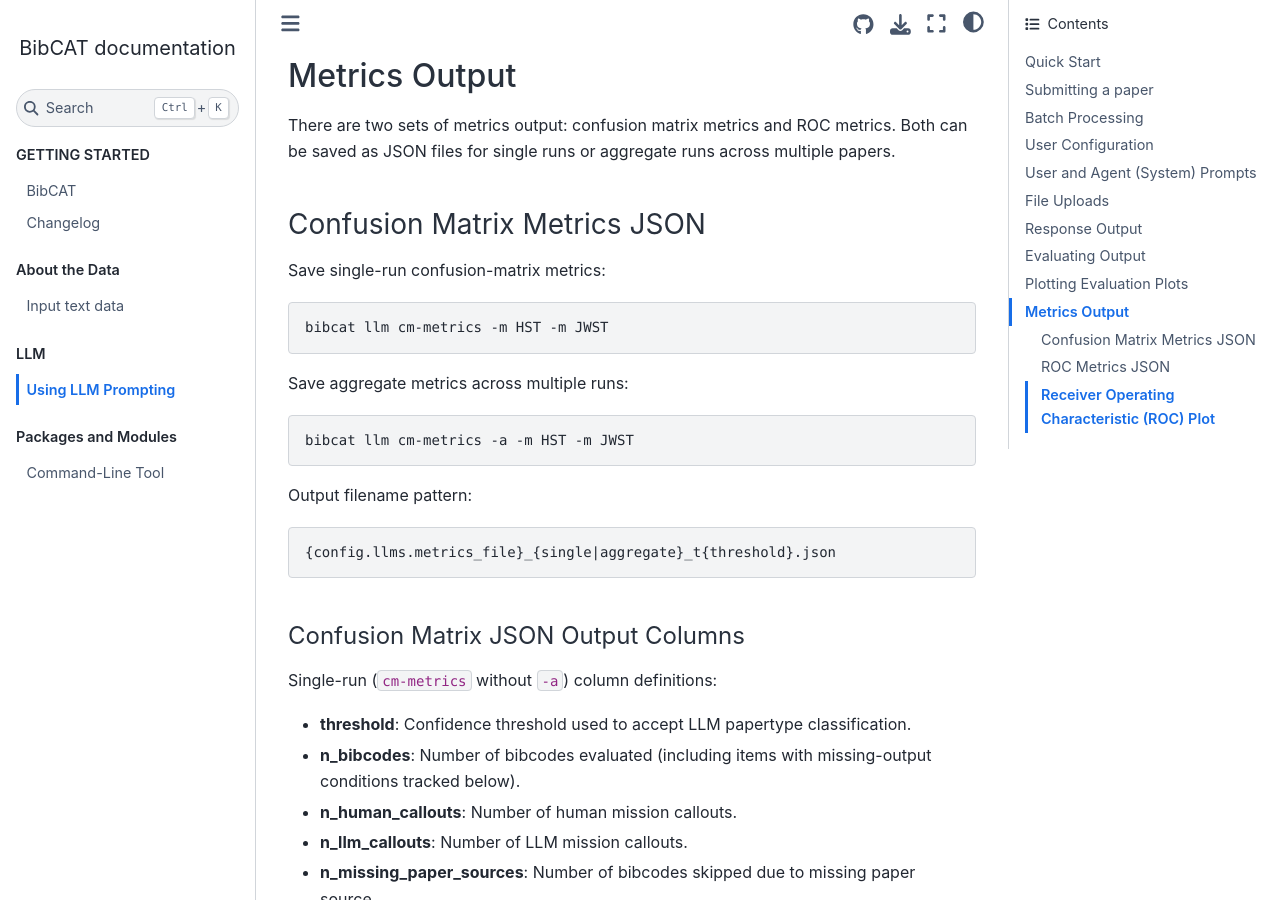
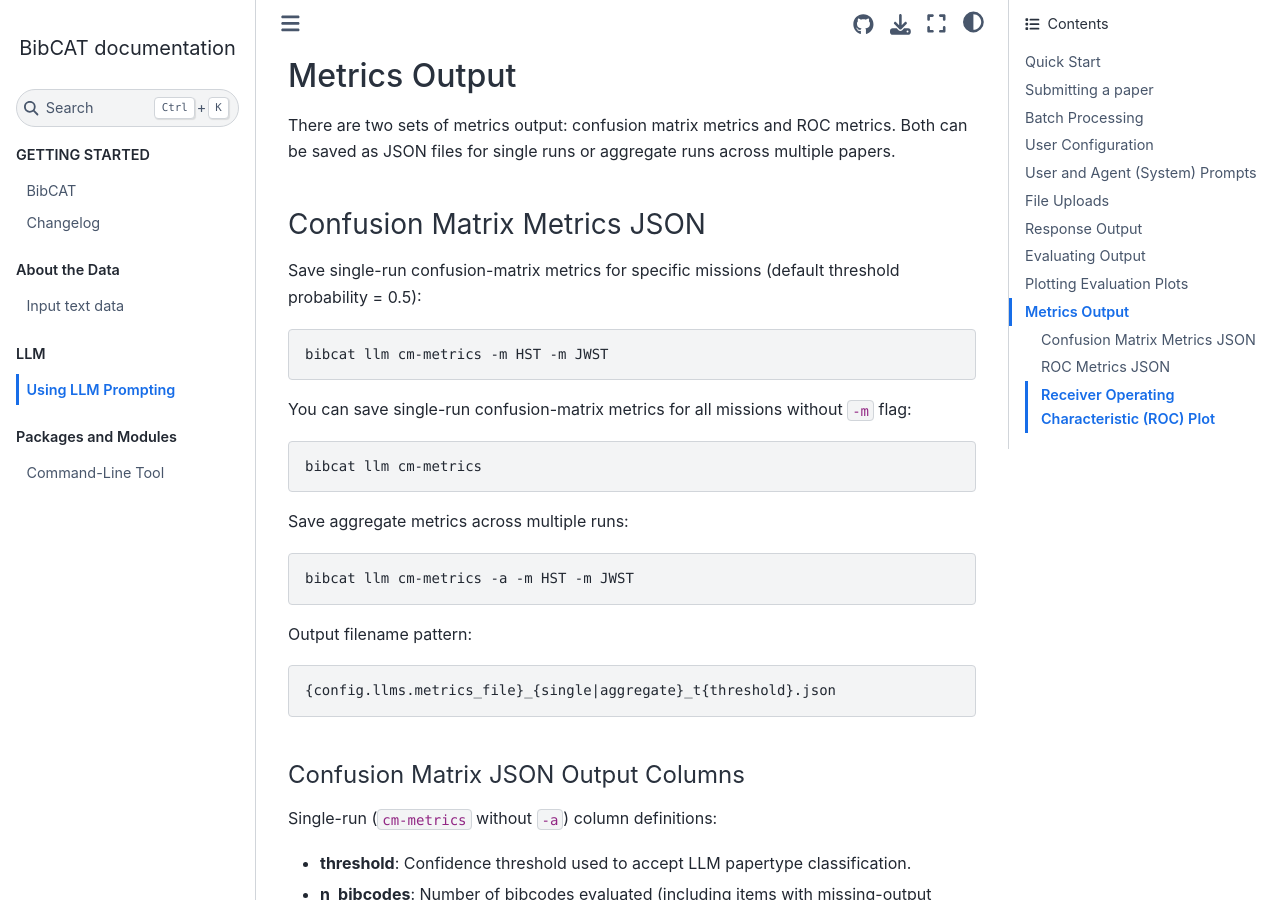
Before and after one commit to spacetelescope/bibcat, a Sphinx documentation site: the page built from docs/llm.md, in a window 1280 px wide and 900 px high, scrolled down 21114 px. Built offline with Sphinx 7.4.7 and the Sphinx Book theme 1.1.4, drawn with Linux system fonts in a browser that asks for light colours; pages that are not in the unit, such as notebooks, are missing from menus; the version number could not be read and is left out; some of the changed text lies outside the part shown.

Commit message:
update llm.md for metrics for all missions

````diff
--- a/docs/llm.md
+++ b/docs/llm.md
@@ -762,12 +762,16 @@ There are two sets of metrics output: confusion matrix metrics and ROC metrics.
 
 ### Confusion Matrix Metrics JSON
 
-Save single-run confusion-matrix metrics:
+Save single-run confusion-matrix metrics for specific missions (default threshold probability = 0.5):
 
 ```bash
 bibcat llm cm-metrics -m HST -m JWST
 ```
+You can save single-run confusion-matrix metrics for all missions without `-m` flag:
 
+```bash
+bibcat llm cm-metrics
+```
 Save aggregate metrics across multiple runs:
 
 ```bash
@@ -831,6 +835,11 @@ Save single-run ROC metrics:
 ```bash
 bibcat llm roc-metrics -m HST -m JWST
 ```
+Save single-run ROC metrics for all missions without `-m` flag:
+
+```bash
+bibcat llm roc-metrics
+```
 
 Save aggregate ROC metrics across multiple runs:
 
````
